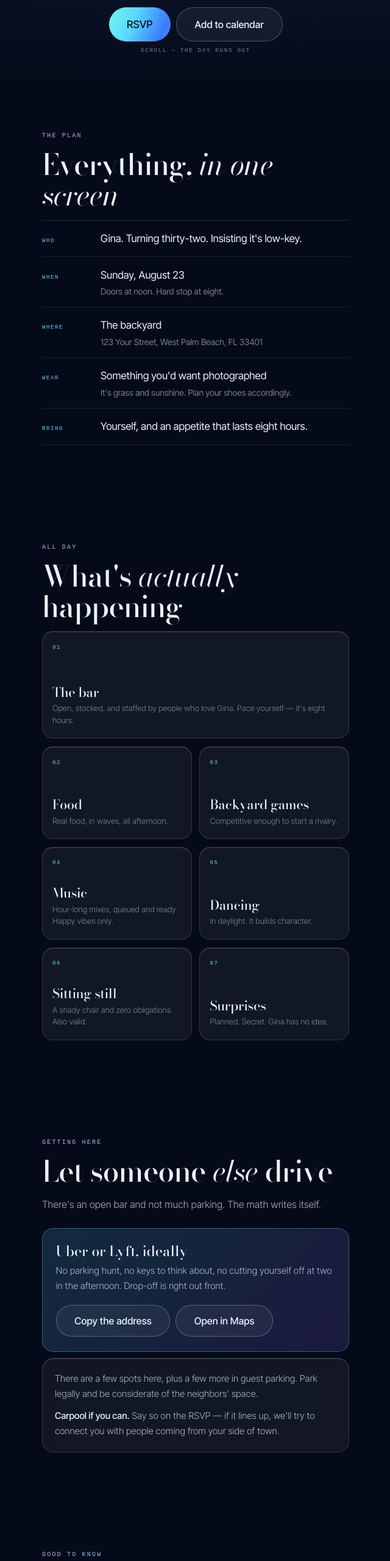
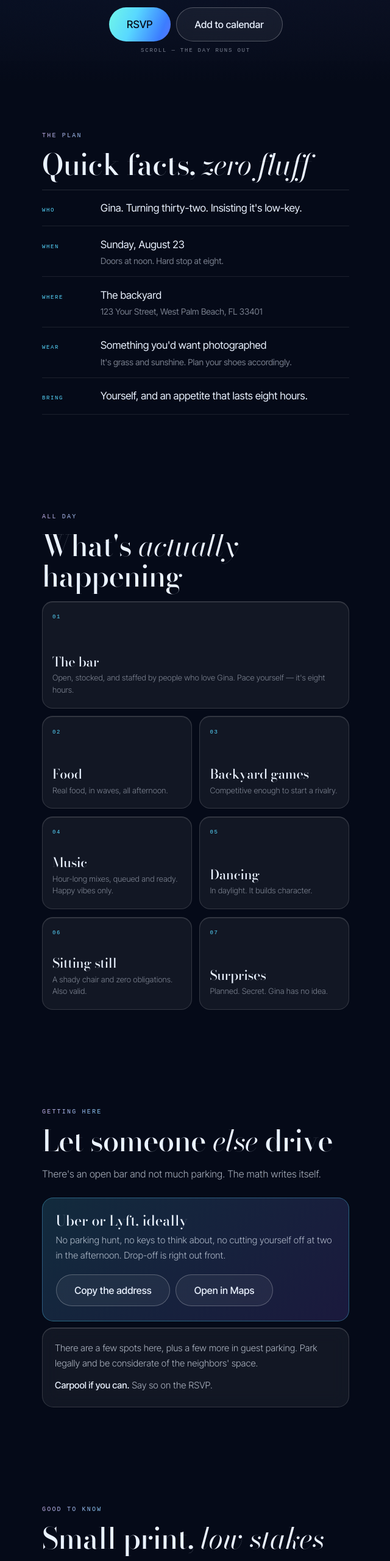
Before and after one commit to miuxcreative/gorgina-party, a plain HTML site: page index.html in a window 1280 px wide. Shown: the part 700-3260 px from the top of the page at 61% size, without its empty margins (319-959 px from the left). Drawn offline with nearby package versions, Linux system fonts and the light colour scheme; a web font is replaced by a local one.

Commit message:
Retitle "the plan" section, trim the carpool line
"Everything, in one screen" wasn't landing — replaced with "Quick
facts, zero fluff" after running a few options by Miu. Also cut the
back half of the carpool line ("if it lines up, we'll try to connect
you..."), leaving just the nudge without the specific promise.

```diff
--- a/index.html
+++ b/index.html
@@ -465,7 +465,7 @@ input:focus,select:focus,textarea:focus{
 <section class="sec">
   <div class="wrap">
     <p class="label sec__label foil">The plan</p>
-    <h2 class="title">Everything, <i>in one screen</i></h2>
+    <h2 class="title">Quick facts, <i>zero fluff</i></h2>
     <dl class="spec">
       <div><dt>Who</dt><dd>Gina. Turning thirty-two. Insisting it's low-key.</dd></div>
       <div><dt>When</dt><dd>Sunday, August 23<small>Doors at noon. Hard stop at eight.</small></dd></div>
@@ -539,7 +539,7 @@ input:focus,select:focus,textarea:focus{
 
     <div class="panel">
       <p style="margin:0 0 .7rem;font-size:.9375rem;color:var(--pearl-70)" id="parkText"></p>
-      <p style="margin:0;font-size:.9375rem;color:var(--pearl-70)"><b style="font-weight:500;color:var(--pearl)">Carpool if you can.</b> Say so on the RSVP — if it lines up, we'll try to connect you with people coming from your side of town.</p>
+      <p style="margin:0;font-size:.9375rem;color:var(--pearl-70)"><b style="font-weight:500;color:var(--pearl)">Carpool if you can.</b> Say so on the RSVP.</p>
     </div>
   </div>
 </section>
```
